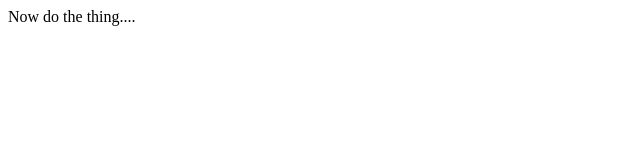
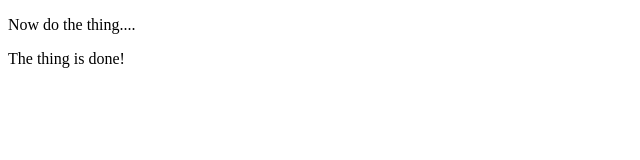
Before and after one commit to schonfju/MLH-January-2021, a plain HTML site: page hello_world.html in a window 1280 px wide. Shown: the whole page, without its empty margins (0-640 px from the left). Drawn offline with Linux system fonts and the light colour scheme.

Commit message:
Update hello_world.html

```diff
--- a/hello_world.html
+++ b/hello_world.html
@@ -10,6 +10,10 @@
 </head>
 
 <body>
-Now do the thing....
+  <p> Now do the thing.... </p>
+  <script>
+    alert( 'Hello, world!' );
+  </script>
+  <p> The thing is done!</p>
 </body>
 </html>
```
